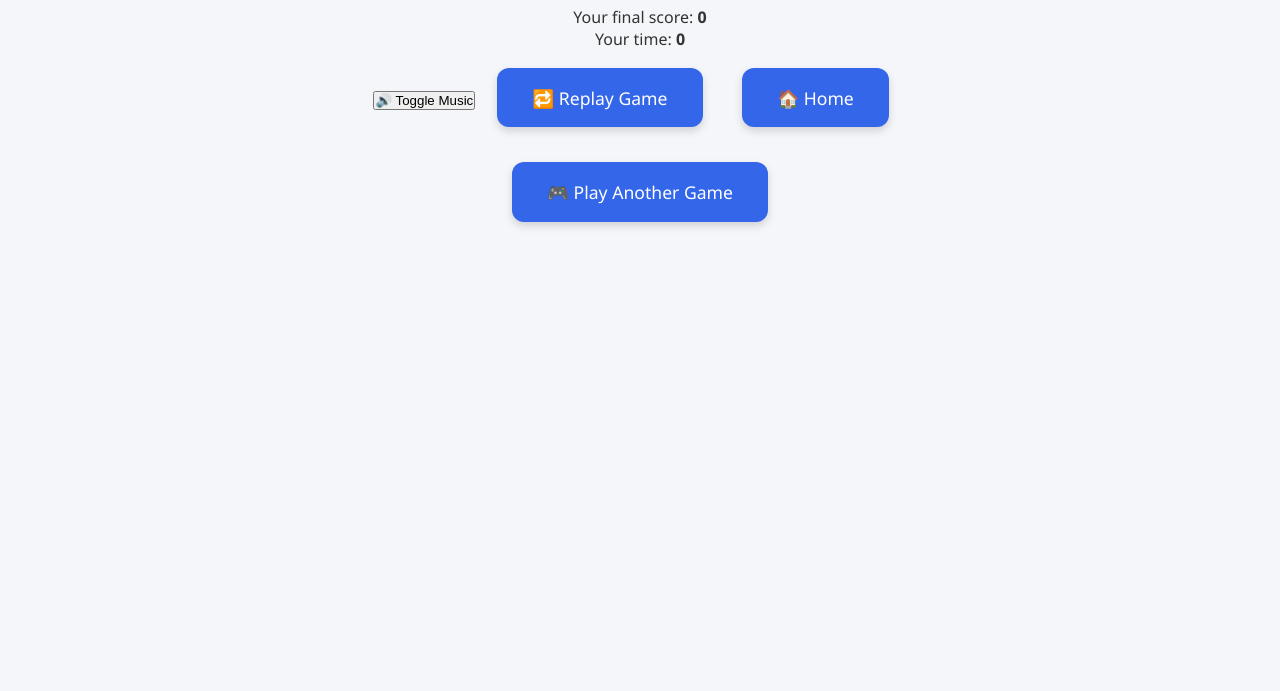
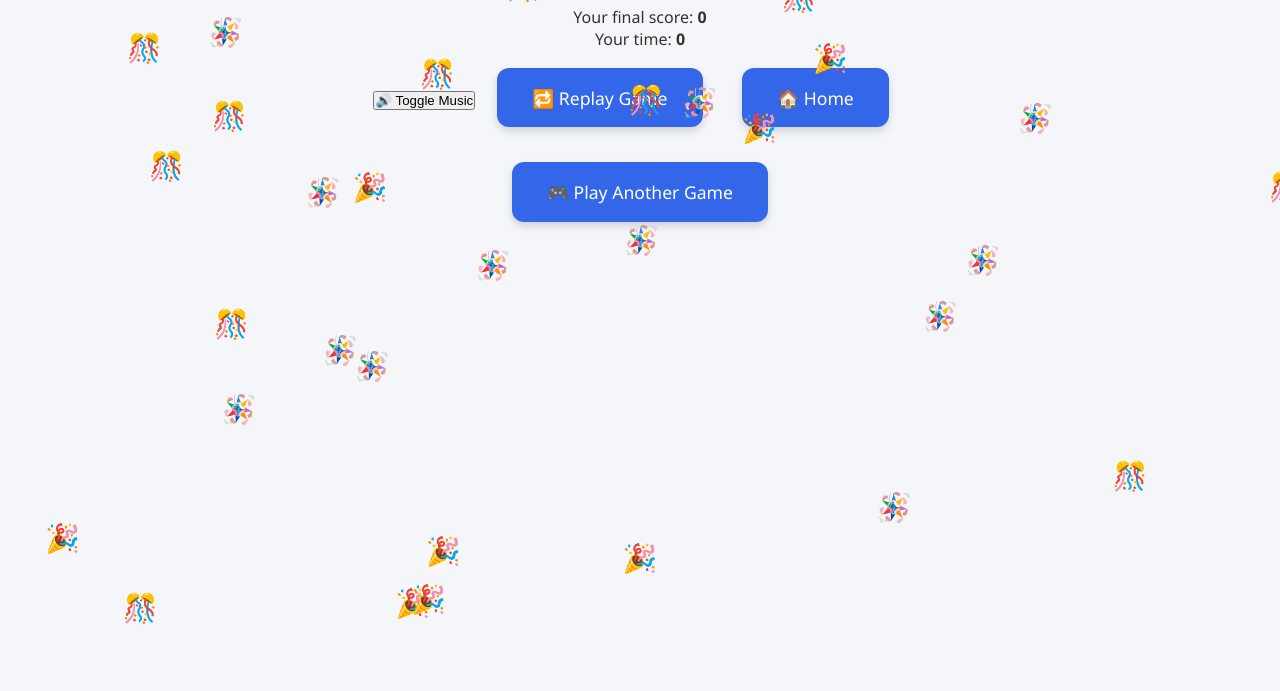
Before and after one commit to simplyarfan/BytePlayArcade, a plain HTML site: page results.html in a window 1280 px wide. Shown: the part 109-800 px from the top of the page. Drawn offline with Linux system fonts and the light colour scheme.

Commit message:
Update results.html

```diff
--- a/results.html
+++ b/results.html
@@ -7,6 +7,8 @@
 </head>
 <body class="fade-in">
   <audio id="bgMusic" src="victory.mp3" autoplay loop hidden></audio>
+  <canvas id="confettiCanvas" style="position:fixed;top:0;left:0;width:100%;height:100%;pointer-events:none;z-index:999;"></canvas>
+
   <div class="container">
     <h1>🎉 Game Over! 🎊</h1>
     <p>Your final score: <strong id="scoreDisplay">0</strong></p>
@@ -60,6 +62,44 @@
       music.muted = !music.muted;
     }
 
+    const canvas = document.getElementById('confettiCanvas');
+    const ctx = canvas.getContext('2d');
+    let confetti = [];
+    const emojis = ["🎉", "🎊", "🪅"];
+    canvas.width = window.innerWidth;
+    canvas.height = window.innerHeight;
+
+    for (let i = 0; i < 40; i++) {
+      confetti.push({
+        x: Math.random() * canvas.width,
+        y: Math.random() * canvas.height - canvas.height,
+        r: Math.random() * 20 + 20,
+        d: Math.random() * 5 + 1,
+        emoji: emojis[Math.floor(Math.random() * emojis.length)],
+      });
+    }
+
+    function drawConfetti() {
+      ctx.clearRect(0, 0, canvas.width, canvas.height);
+      ctx.font = "28px serif";
+      for (let i = 0; i < confetti.length; i++) {
+        let p = confetti[i];
+        ctx.fillText(p.emoji, p.x, p.y);
+        p.y += p.d;
+        if (p.y > canvas.height) {
+          p.y = -20;
+          p.x = Math.random() * canvas.width;
+        }
+      }
+      requestAnimationFrame(drawConfetti);
+    }
+    drawConfetti();
+
+    window.addEventListener("resize", () => {
+      canvas.width = window.innerWidth;
+      canvas.height = window.innerHeight;
+    });
+
     document.querySelectorAll('a[href]').forEach(link => {
       link.addEventListener('click', function (e) {
         const href = this.getAttribute('href');
```
